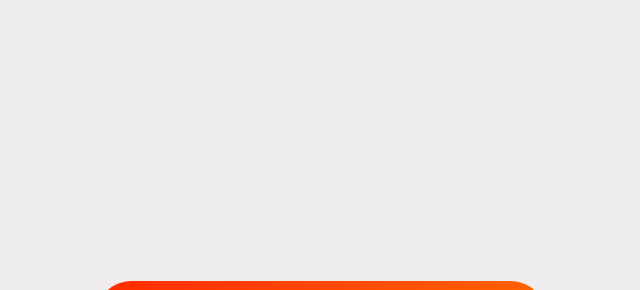
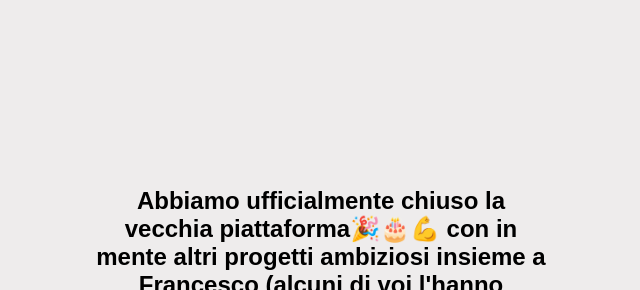
Before and after one commit to playtrainers/tmp-homepage, a plain HTML site: page index.html in a window 1280 px wide. Shown: the part 33-323 px from the top of the page, without its empty margins (319-959 px from the left). Drawn offline with Linux system fonts and the light colour scheme.

Commit message:
Add files via upload

```diff
--- a/index.html
+++ b/index.html
@@ -70,6 +70,8 @@
 
     <div class="container">
 
+        <h2>Abbiamo ufficialmente chiuso la vecchia piattaforma🎉🎂💪  con in mente altri progetti ambiziosi insieme a Francesco (alcuni di voi l'hanno conosciuto alle Reunion)</h2>
+        <br>
         <a href="https://iosonoinforma.com/prima-di-iniziare/" class="btn btn-corsi">
             <div>
                 <img src="https://playtrainers.com/logo.jfif" alt="Logo IO Sono in Forma">
```
